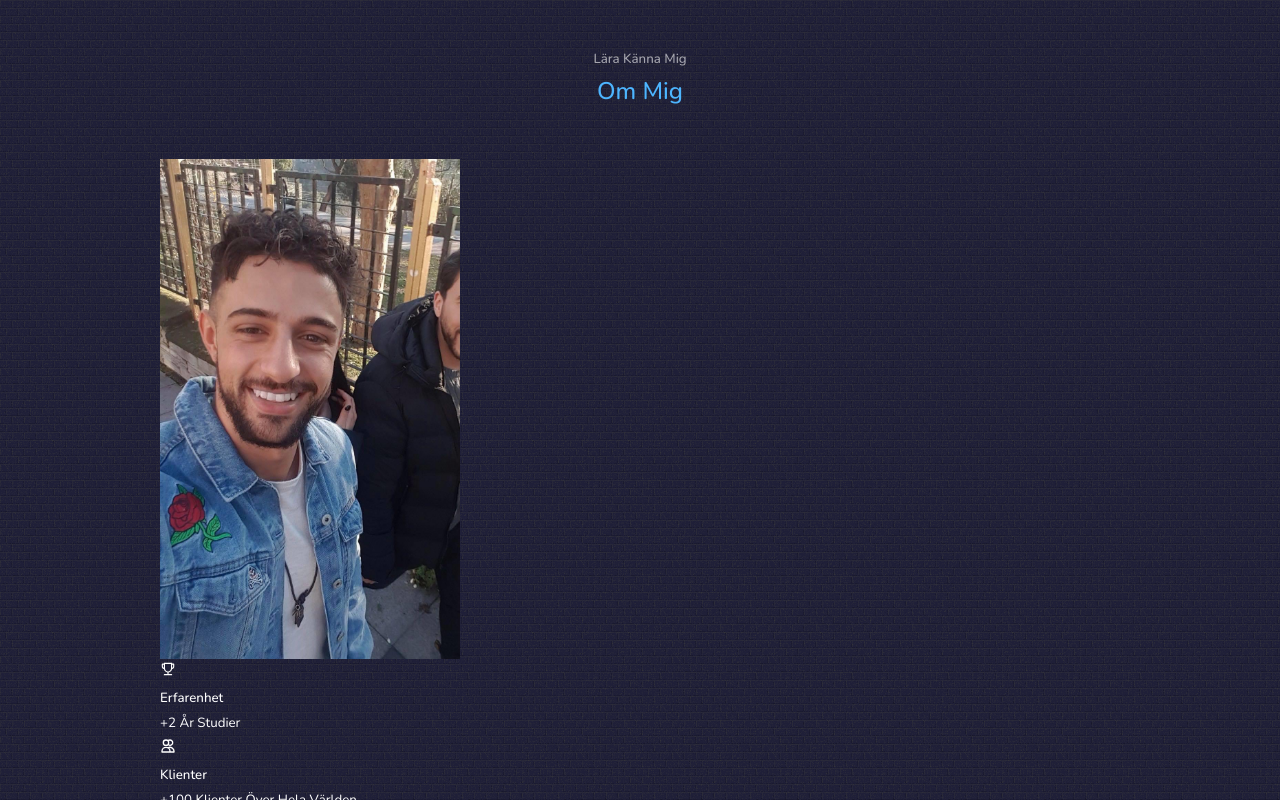
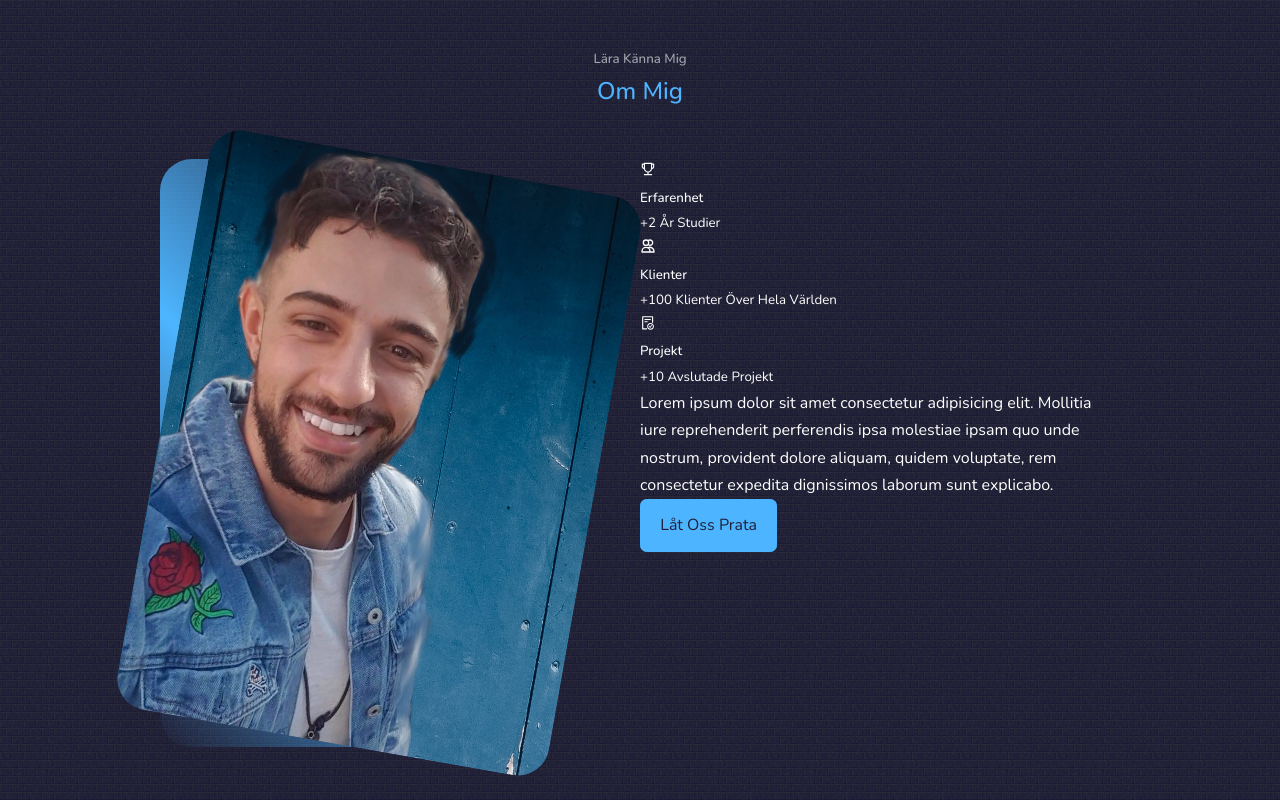
Before and after one commit to Albinahmetaj/portfolio, a React (Create React App) app: page / in a window 1280 px wide. Shown: the part 880-1680 px from the top of the page. Built offline with nearby package versions, Linux system fonts and the light colour scheme.

Commit message:
about css added

```diff
--- a/src/components/about/About.jsx
+++ b/src/components/about/About.jsx
@@ -1,6 +1,6 @@
 import React from 'react'
 import './about.css'
-import MeImg from '../../assets/me.jpg'
+import MeImg from '../../assets/portfoliopic4.png'
 import {AiOutlineTrophy} from 'react-icons/ai'
 import {HiOutlineUsers} from 'react-icons/hi'
 import {AiOutlineFileDone} from 'react-icons/ai'
@@ -14,7 +14,7 @@ function about() {
 
       <div className='container about-container'>
       <div className='about-me'>
-      <img className='aboutme-image' src={MeImg} alt="" style={{width:'300px', height:'500px'}}/>
+      <img className='aboutme-image' src={MeImg} alt="" style={{width:'438px', height:'588px'}}/>
       </div>
       <div className='about-content'>
       <div className='about-card'>
--- a/src/components/about/about.css
+++ b/src/components/about/about.css
@@ -0,0 +1,25 @@
+.about-container{
+    display:grid;
+    grid-template-columns: 35% 50%;
+    gap:15%
+}
+
+.about-me{
+    width:85%;
+    aspect-ratio: 1/1 ;
+    border-radius: 2rem;
+    background: linear-gradient(45deg, transparent, var(--color-primary), transparent);
+    display:grid;
+    place-items: center;
+}
+
+.aboutme-image{
+    border-radius: 2rem;
+    overflow:hidden;
+    transform: rotate(10deg);
+    transition: all 400ms ease;
+}
+
+.aboutme-image:hover{
+    transform: rotate(0deg);
+}
```
Also changed, not shown: src/assets/portfoliopic4.png (added).
